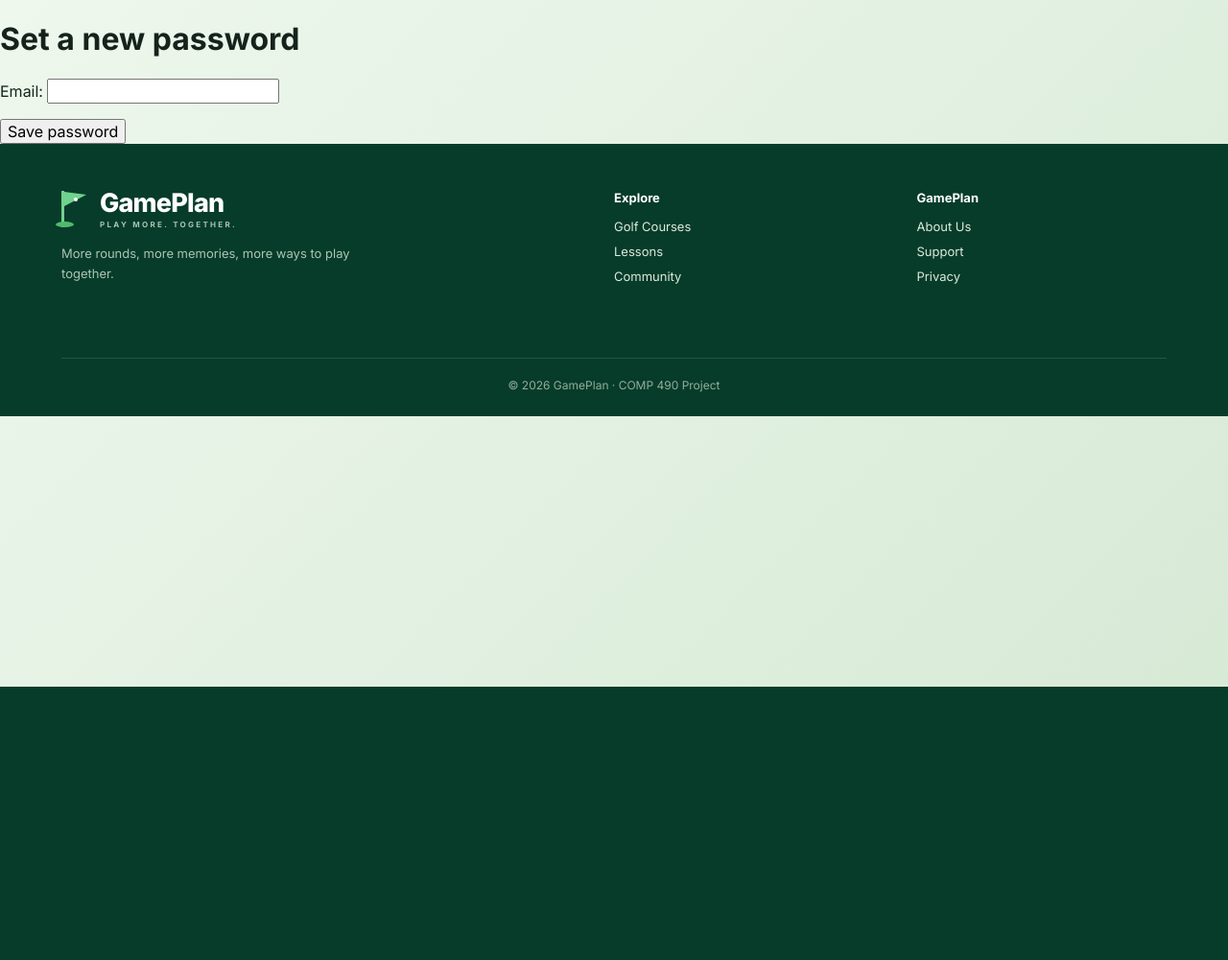
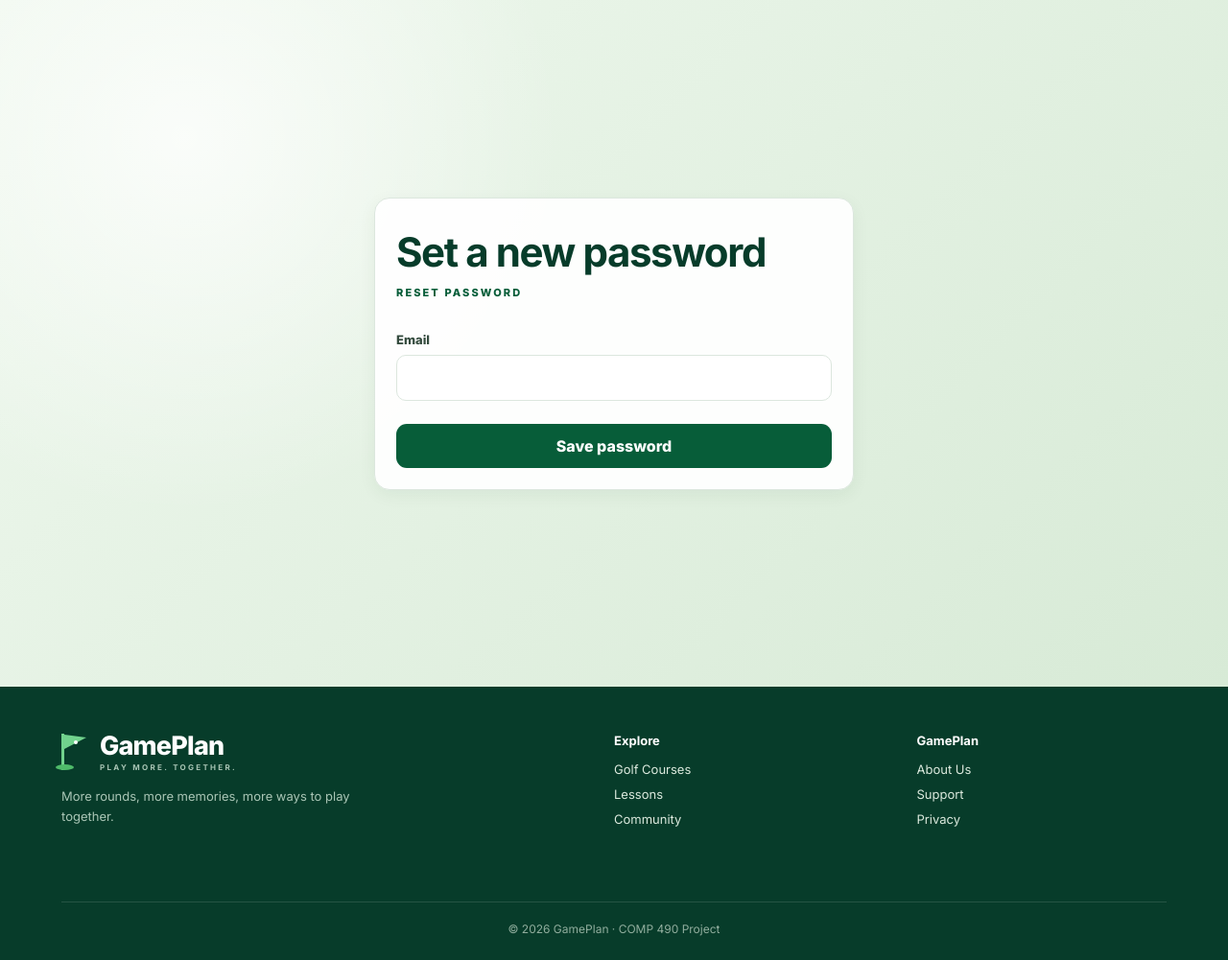
Before and after one commit to irsanchez7005/Comp-490-Project, a Django app: template gameplan/accounts/templates/accounts/password_reset_confirm.html in a window 1280 px wide. Shown: the part 84-1085 px from the top of the page at 96% size. Before the commit the page ends 800 px from the top, so only its background shows below. Run offline with Django 5.2, Linux system fonts and the light colour scheme; the template is opened without the code that fills it: values that come from a table or form of the project are taken from there, others are empty.

Commit message:
added styling for password-reset

```diff
--- a/gameplan/accounts/templates/accounts/password_reset_confirm.html
+++ b/gameplan/accounts/templates/accounts/password_reset_confirm.html
@@ -1,9 +1,21 @@
 {% extends "accounts/base.html" %}
 {% block content %}
+<section class="auth-page">
+  <div class="auth-card panel">
     <h1>Set a new password</h1>
-    <form method="post">
+    <h3 class="eyebrow">RESET PASSWORD</h3>
+    <p class="auth-intro"></p>
+    <form method="post" class="auth-form">
       {% csrf_token %}
-      {{ form.as_p }}
-      <button type="submit">Save password</button>
+      {% if form.non_field_errors %}<div class="form-errors">{{ form.non_field_errors }}</div>{% endif %}
+      {% for field in form %}
+        <label for="{{ field.id_for_label }}">{{ field.label }}</label>
+        {{ field }}
+        {% if field.help_text %}<small class="helptext">{{ field.help_text|safe }}</small>{% endif %}
+        {% if field.errors %}<div class="field-errors">{{ field.errors }}</div>{% endif %}
+      {% endfor %}
+      <button class="btn wide" type="submit">Save password</button>
     </form>
+  </div>
+</section>
 {% endblock %}
```
Also changed, not shown: gameplan/accounts/templates/accounts/password_reset_complete.html (+7 -2 lines).
